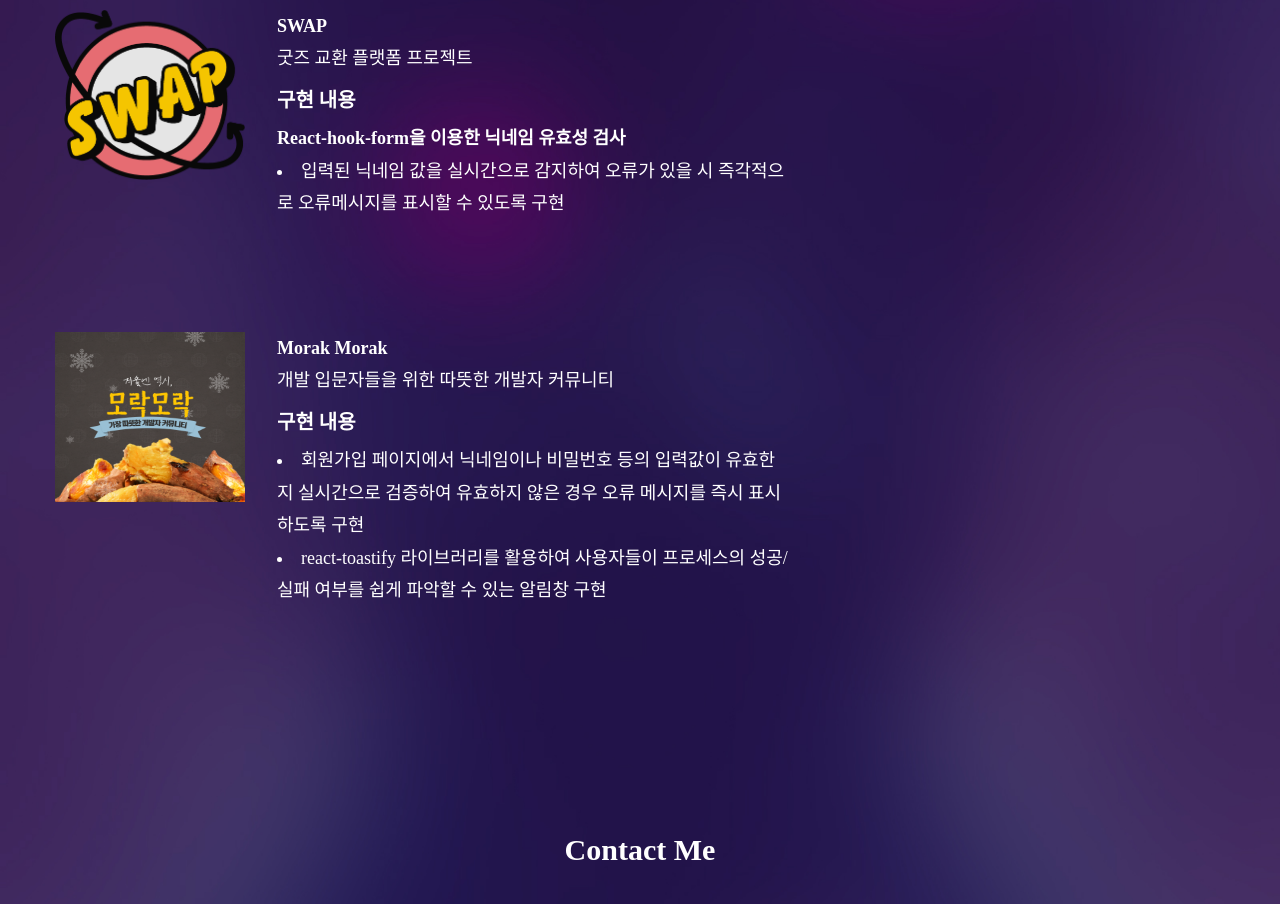
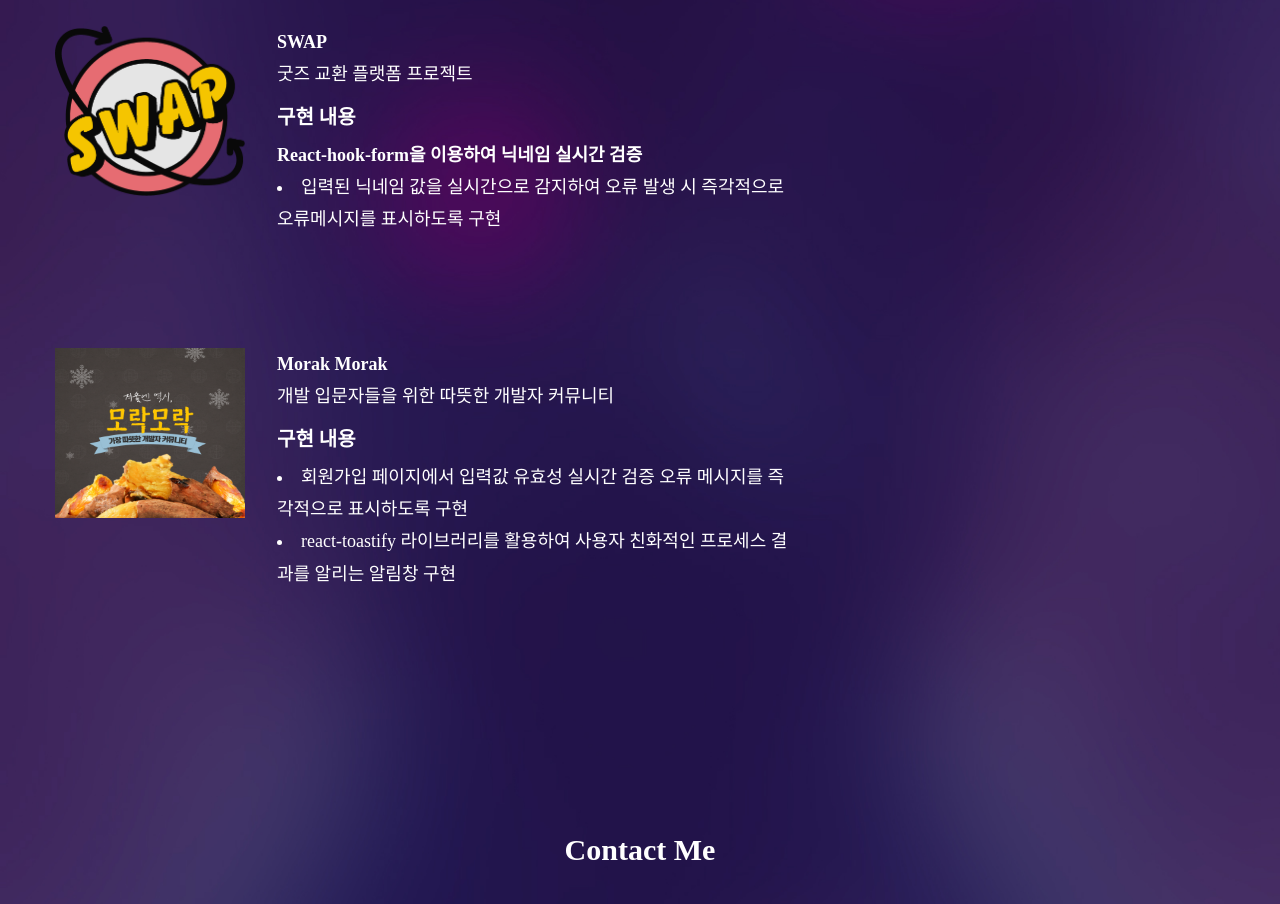
Before and after one commit to HA-SEUNG-JEONG/react-portfolio, a React (Create React App) app: page / in a window 1280 px wide. Shown: the part 1540-2444 px from the top of the page. Built offline with nearby package versions, Linux system fonts and the light colour scheme.

Commit message:
Chore : 프로젝트 설명 문구 변경

```diff
--- a/src/components/Project.tsx
+++ b/src/components/Project.tsx
@@ -36,12 +36,12 @@ const Project = () => {
                     target="_blank"
                     rel="noreferrer noopener"
                     className="hover:opacity-70">
-                    React-hook-form을 이용한 닉네임 유효성 검사
+                    React-hook-form을 이용하여 닉네임 실시간 검증
                   </a>
                 </span>
                 <li>
-                  입력된 닉네임 값을 실시간으로 감지하여 오류가 있을 시
-                  즉각적으로 오류메시지를 표시할 수 있도록 구현
+                  입력된 닉네임 값을 실시간으로 감지하여 오류 발생 시 즉각적으로
+                  오류메시지를 표시하도록 구현
                 </li>
               </p>
             </motion.div>
@@ -55,13 +55,12 @@ const Project = () => {
                 <ProjectDescription description="개발 입문자들을 위한 따뜻한 개발자 커뮤니티" />
                 <span className={implementClasName}>구현 내용</span>
                 <li>
-                  회원가입 페이지에서 닉네임이나 비밀번호 등의 입력값이 유효한지
-                  실시간으로 검증하여 유효하지 않은 경우 오류 메시지를 즉시
-                  표시하도록 구현
+                  회원가입 페이지에서 입력값 유효성 실시간 검증 오류 메시지를
+                  즉각적으로 표시하도록 구현
                 </li>
                 <li>
-                  react-toastify 라이브러리를 활용하여 사용자들이 프로세스의
-                  성공/실패 여부를 쉽게 파악할 수 있는 알림창 구현
+                  react-toastify 라이브러리를 활용하여 사용자 친화적인 프로세스
+                  결과를 알리는 알림창 구현
                 </li>
               </p>
             </motion.div>
```
